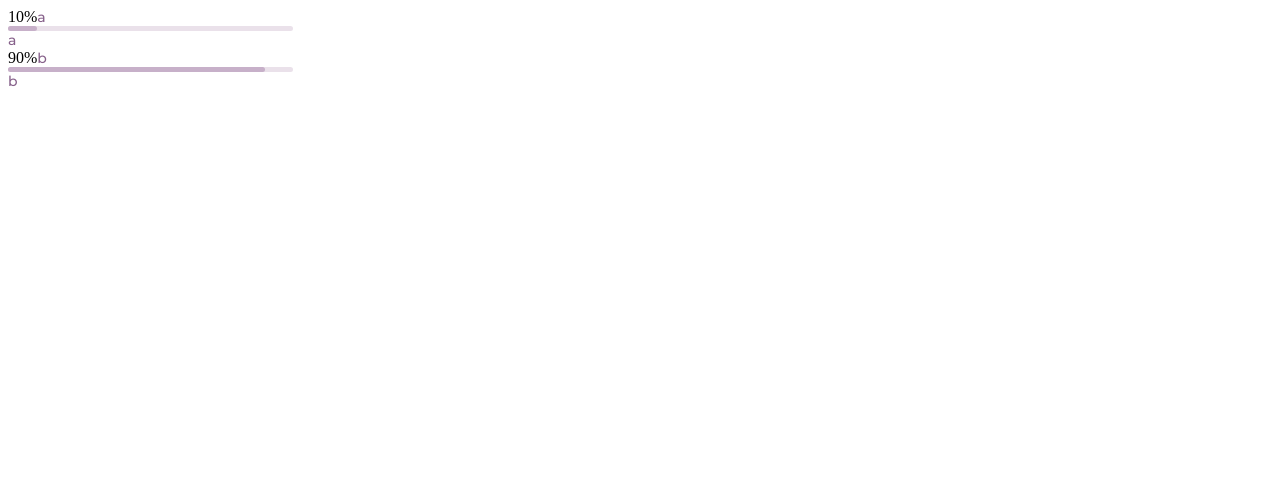
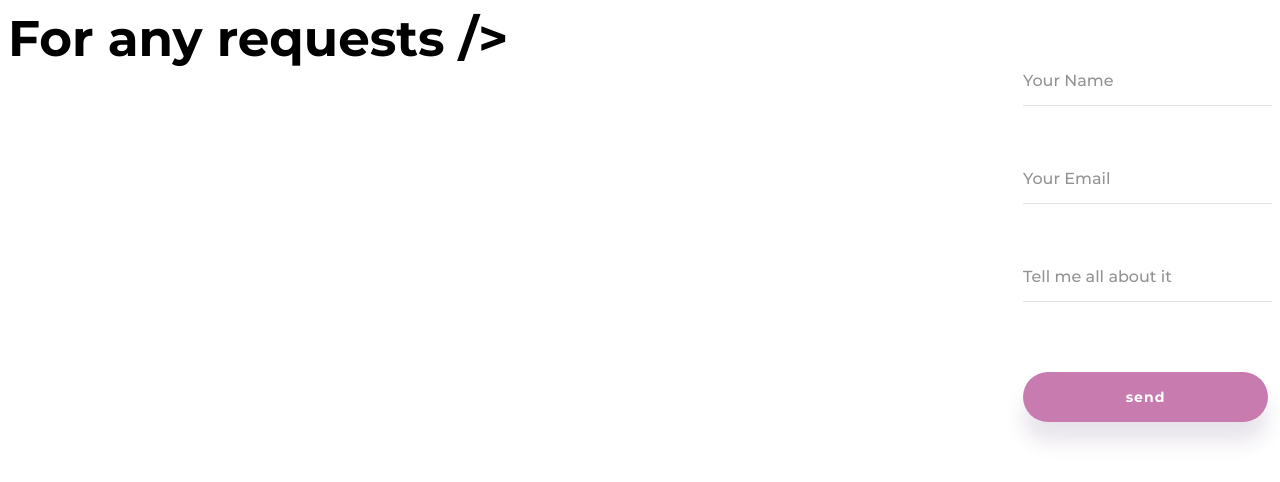
Before and after one commit to AlinaaMoskalenko/alinamoskalenko.com, a React app: page / in a window 1280 px wide. Built offline with nearby package versions, Linux system fonts and the light colour scheme.

Commit message:
created contact form

```diff
--- a/src/components/app/app.js
+++ b/src/components/app/app.js
@@ -1,18 +1,9 @@
 import React from 'react';
-import SkillBar from "../main-page-components/skill-bar";
+import ContactForm from "../main-page/contact-form";
 
 const App = () => {
   return (
-    <SkillBar skills={[
-      {
-        value: '10',
-        label: 'a'
-      },
-      {
-        value: '90',
-        label: 'b'
-      }
-    ]} />
+    <ContactForm />
   );
 };
 
--- /dev/null
+++ b/src/components/main-page/contact-form/contact-form.js
@@ -0,0 +1,101 @@
+import React, { useState } from 'react';
+import Button from "../../common/button/button";
+
+import styles from './contact-form.module.scss';
+
+const ContactForm = () => {
+  const [name, setName] = useState(null);
+  const [email, setEmail] = useState(null);
+  const [message, setMessage] = useState(null);
+
+  const [isActive, setActiveState] = useState({
+    'name-field': { active: false },
+    'email-field': { active: false },
+    'message-field': { active: false }
+  });
+
+  const onFocusBlur = ({ target: { id, value } }) => {
+    if (value === '') {
+      const {[`${id}`]: field, ...otherProps} = isActive;
+
+      const newObj = {
+        [id]: { active: !field.active },
+        ...otherProps
+      };
+
+      setActiveState(newObj);
+    }
+  };
+
+  const onSubmit = (e) => {
+    e.preventDefault();
+    let isValid = true;
+
+    if (name === null) {
+      isValid = false;
+    }
+
+    if (email === null) {
+      isValid = false;
+    }
+
+    if (message === null) {
+      isValid = false;
+    }
+
+    if (isValid) {
+      console.log('send mail');
+    }
+
+    console.log('name', name);
+    console.log('email', email);
+    console.log('message', message);
+  };
+
+  return (
+    <div className={styles['contact-form']}>
+      <h1 className={styles.title}>For any requests /></h1>
+      <form className={styles.form} onSubmit={(e) => onSubmit(e)}>
+        <div className={styles['input-block']}>
+          <input
+            id='name-field'
+            type='text'
+            className={`${styles.input} ${isActive['name-field'].active ? styles['input-active'] : null }`}
+            onChange={({ target: { value }}) => setName(value)}
+            onFocus={(e) => onFocusBlur(e)}
+            onBlur={(e) => onFocusBlur(e)}
+          />
+          <label htmlFor="name-field" className={styles['input-label']}>Your Name</label>
+        </div>
+
+        <div className={styles['input-block']}>
+          <input
+            id='email-field'
+            type='email'
+            className={`${styles.input} ${isActive['email-field'].active ? styles['input-active'] : null }`}
+            onChange={({ target: { value }}) => setEmail(value)}
+            onFocus={(e) => onFocusBlur(e)}
+            onBlur={(e) => onFocusBlur(e)}
+          />
+          <label htmlFor="email-field" className={styles['input-label']}>Your Email</label>
+        </div>
+
+        <div className={styles['input-block']}>
+          <input
+            id='message-field'
+            type='text'
+            className={`${styles.input} ${isActive['message-field'].active ? styles['input-active'] : null }`}
+            onChange={({ target: { value }}) => setMessage(value)}
+            onFocus={(e) => onFocusBlur(e)}
+            onBlur={(e) => onFocusBlur(e)}
+          />
+          <label htmlFor="message-field" className={styles['input-label']}>Tell me all about it</label>
+        </div>
+
+        <Button type="secondary" className={styles['btn-submit']}>send</Button>
+      </form>
+    </div>
+  );
+};
+
+export default ContactForm;
--- /dev/null
+++ b/src/components/main-page/contact-form/contact-form.module.scss
@@ -0,0 +1,74 @@
+.contact-form {
+  display: flex;
+  flex-wrap: wrap;
+
+  .title,
+  .form {
+    flex-basis: 100%;
+  }
+
+  .form {
+    .input-block {
+      position: relative;
+      margin-top: 46px;
+    }
+
+    .input {
+      width: 100%;
+      padding: 16px 0;
+      border: solid var(--input-line-color);
+      border-width: 0 0 1px 0;
+      outline: none;
+
+      &-active {
+        border-color: var(--input-line-color-active);
+
+        & + label {
+          transform: scale(.85) translate(-8%, -46px);
+        }
+      }
+    }
+
+    .input-label {
+      position: absolute;
+      top: 50%;
+      left: 0;
+      display: block;
+      font-size: var(--font-xs);
+      color: var(--input-label-color);
+      transform: scale(1) translateY(-50%);
+      transition: transform .3s;
+    }
+
+    .btn-submit {
+      margin-top: 60px;
+    }
+  }
+}
+
+@media (min-width: 768px) {
+  .contact-form {
+    justify-content: space-between;
+
+    .title,
+    .form {
+      flex-basis: auto;
+    }
+
+    .form {
+      .input {
+        &-active + label {
+          transform: scale(.75) translate(-16%, -52px);
+        }
+      }
+
+      .input-label {
+        font-size: var(--font-primary);
+      }
+
+      .btn-submit {
+        margin-top: 70px;
+      }
+    }
+  }
+}
--- /dev/null
+++ b/src/components/main-page/contact-form/index.js
@@ -0,0 +1,3 @@
+import ContactForm from './contact-form';
+
+export default ContactForm;
--- a/src/styles/base.scss
+++ b/src/styles/base.scss
@@ -1,5 +1,6 @@
 * {
   box-sizing: border-box;
+  -webkit-tap-highlight-color: transparent;
 }
 
 html {
@@ -13,6 +14,12 @@ button {
   outline: none;
   cursor: pointer;
   letter-spacing: 1px;
+}
+
+input {
+  font-size: var(--font-xs);
+  font-family: var(--font-montserrat-semibold);
+  color: var(--text-color-secondary);
 }
 
 label {
@@ -32,3 +39,18 @@ h3,
 p {
   margin: 0;
 }
+
+h1 {
+  font-size: var(--font-xl);
+  font-family: var(--font-montserrat-bold);
+}
+
+@media (min-width: 768px) {
+  input {
+    font-size: var(--font-primary);
+  }
+
+  h1 {
+    font-size: var(--font-x3l);
+  }
+}
--- a/src/styles/vars.scss
+++ b/src/styles/vars.scss
@@ -39,6 +39,8 @@
   #{--input-line-color-active}: var(--text-color-secondary);
   #{--slider-num-color}: #e6d9e7;
   #{--slider-num-color-active}: var(--text-color-secondary);
+  #{--content-label-color}: #101010;
+
   #{--contect-label-color}: #101010;
   #{--project-card-bg}: #fff;
   #{--skill-bar-bg}: rgba(199, 176, 201, 0.38);
```
